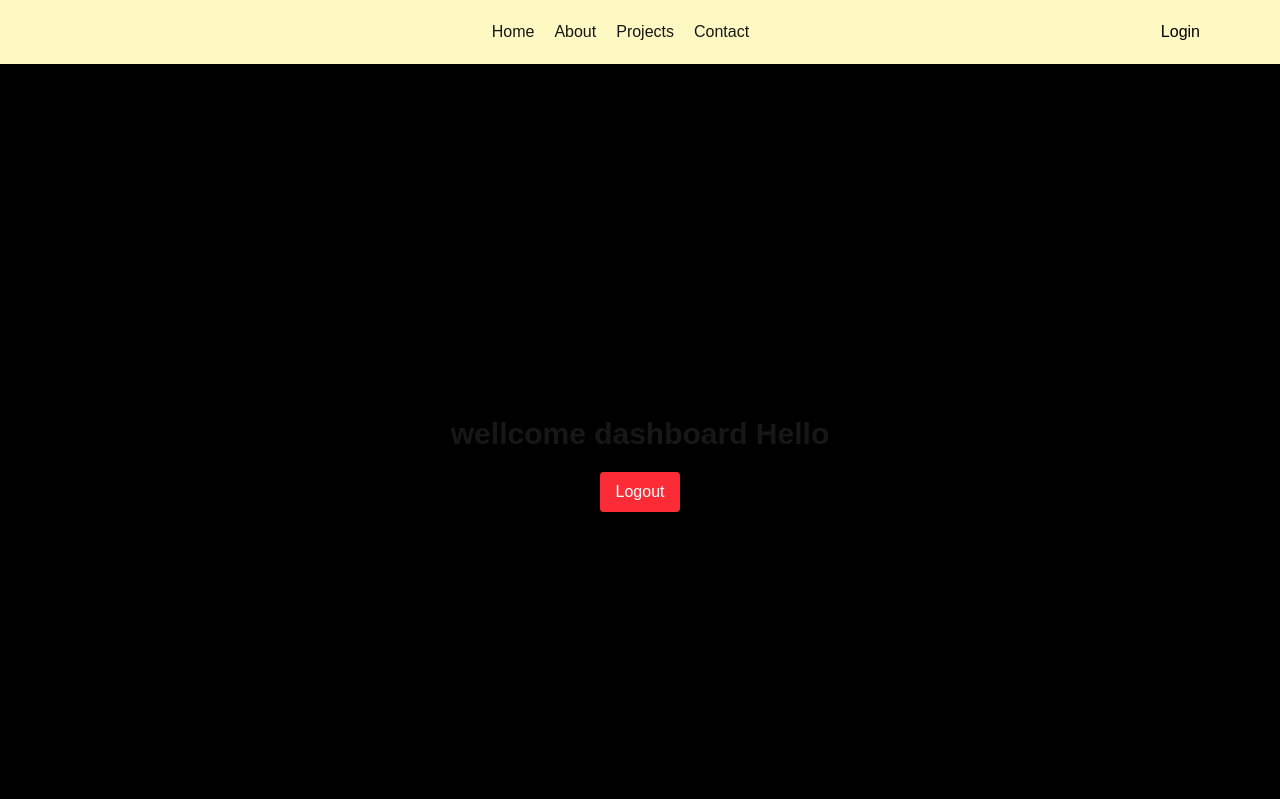
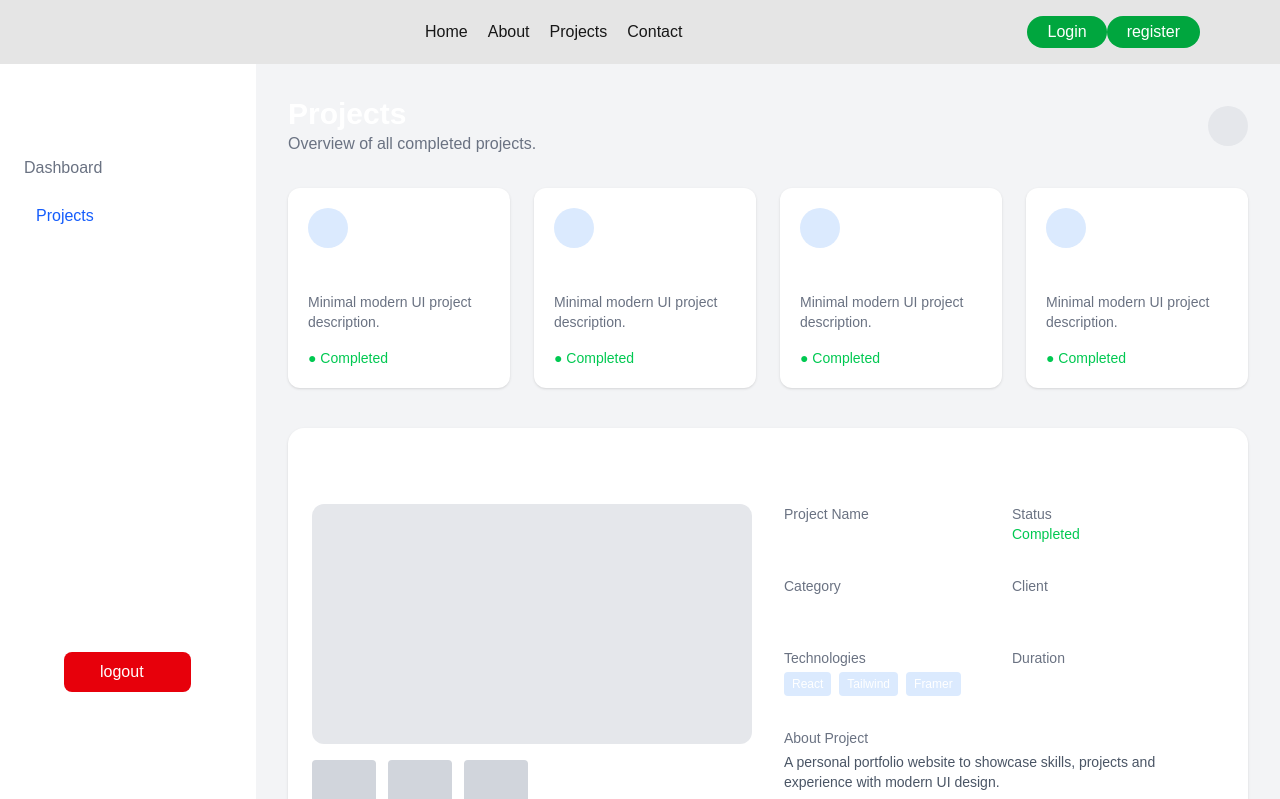
Before and after one commit to Sumit-dhakal1/personal-portfolio, a Next.js app: page /dashboard in a window 1280 px wide. Shown: the top 799 px of the page. Built offline with nearby package versions, Linux system fonts and the light colour scheme.

Commit message:
UI update/reg features add

```diff
--- a/app/about/page.js
+++ b/app/about/page.js
@@ -21,16 +21,16 @@ export default function About() {
   ];
 
   return (
-    <main className="bg-white text-gray-900 min-h-screen font-sans">
+    <main className="bg-white text-black-900 min-h-screen font-sans">
 
-      {/* ── Hero ── */}
+
       <section className="max-w-6xl mx-auto px-8 py-20 grid grid-cols-1 lg:grid-cols-2 gap-14 items-center">
 
         {/* Left */}
         <div>
           <h1 className="text-4xl lg:text-5xl font-extrabold leading-tight text-black-900 mb-5">
             I build modern web apps &{" "}
-            <span className="text-green-400">scalable software</span>
+            <span className="text-green-600">scalable software</span>
           </h1>
           <p className="text-black-500 text-base leading-relaxed max-w-md">
             Passionate about blending creative UI design with robust backend systems.
--- a/app/components/Main.js
+++ b/app/components/Main.js
@@ -13,11 +13,11 @@ return (
             <main className=" text-white relative h-200   gap-1 relative h-screen bg-[#0A0A0A] overflow-hidden flex items-center justify-center  ">
 
 
-    <div className="absolute w-[600px] h-[600px] bg-yellow-300 rounded-full blur-[120px] top-[-100px] left-[-100px] opacity-100"></div>
+    <div className="absolute w-[200px] h-[600px] bg-green-300 rounded-full blur-[200px] top-[-10px] left-[-100px] opacity-80"></div>
 
-      <div className="absolute w-[600px] h-[600px] bg-orange-500 rounded-full blur-[120px] top-[-100px] right-[-100px] opacity-90"></div>
+      <div className="absolute w-[600px] h-[600px] bg-blue-300 rounded-full blur-[200px] top-[-10px] right-[-10px] opacity-90"></div>
 
-      <div className="absolute w-[600px] h-[600px] bg-orange-90 rounded-full blur-[120px] bottom-[-190px] right-[0px] opacity-80"></div>
+      <div className="absolute w-[600px] h-[600px] bg-blue-500 rounded-full blur-[150px] bottom-[-19px] right-[0px] opacity-80"></div>
 
       <div className="relative z-10 text-white max-w-xl px-6">
 
@@ -31,16 +31,16 @@ return (
         </p>
 
         <div className="flex gap-4">
-          <button className="px-20 py-3 bg-green-600 hover:bg-indigo-700 rounded-full">
+          <button className="px-20 py-3 bg-green-500 hover:bg-indigo-500 rounded-full">
             <a href="/project">
-  view project
+          view project
             </a>
 
           </button>
 
           <button className="px-10 py-3 bg-blue-100 text-black rounded-full">
             <a href="/contact">
-contact
+          contact
             </a>
 
           </button>
--- a/app/components/Navbar.js
+++ b/app/components/Navbar.js
@@ -10,8 +10,8 @@ export default function Navbar() {
 
   return (
     <>
-      <div className="flex items-center justify-center px-20 bg-yellow-100 backdrop-blur bg-black/10  ">
-        <div className="h-10 py-5 w-full flex py-8 items-center justify-center py-4 space-x-5 ">
+      <div className="flex items-center justify-center px-20 bg-white-500 backdrop-blur bg-black/10  ">
+        <div className="h-3 py-5 w-full flex py-8 items-center justify-center py-4 space-x-5 ">
           {items.map((item, index) => (
             <a
               key={index}
@@ -22,10 +22,17 @@ export default function Navbar() {
             </a>
           ))}
         </div>
-        <div>
+        <div className="bg-green-600 px-5 py-1 bg-blue-100 text-black rounded-full  ">
             <a href="/login"
-            className="text-black hover:text-white"
+            className="text-white hover:text-white"
             > Login </a>
+        </div>
+
+
+          <div className="bg-green-600 px-5 py-1  bg-blue-100 text-black rounded-full ">
+            <a href="/register"
+            className="text-white hover:text-white"
+            > register </a>
         </div>
       </div>
 
--- a/app/dashboard/page.js
+++ b/app/dashboard/page.js
@@ -1,24 +1,168 @@
 "use client";
 
+import { Users } from "lucide-react";
 import { useRouter } from "next/navigation";
 
 export default function Dashboard() {
   const router = useRouter();
 
-  const handleLogout = () => {
-    router.push("/login");
+  const handleLogout = (e) => {
+    e.preventDefault()
+
+router.push("/login");
+
   };
+  return (
+    <div className="flex min-h-screen bg-gray-100 text-white">
 
-  return (
-    <div className="flex flex-col items-center justify-center h-screen bg-black ">
-      <h1 className="text-3xl font-bold mb-5"> wellcome dashboard Hello </h1>
+      {/* Sidebar */}
+      <aside className="w-64 bg-white border-r p-6 flex flex-col justify-between">
+        <div>
+          <h1 className="text-xl font-bold mb-10">Admin</h1>
 
-      <button
-        onClick={handleLogout}
-        className="bg-red-500 text-white px-4 py-2 rounded"
-      >
-        Logout
-      </button>
+          <nav className="flex flex-col gap-4">
+            <div className="text-gray-500 hover:text-blue-500 cursor-pointer">
+              Dashboard
+            </div>
+            <div className=" text-blue-600 px-3 py-2 rounded-lg cursor-pointer">
+              Projects
+            </div>
+          <form >
+            <div className="bg-red-600  px-9 py-2 mx-10 rounded-lg cursor-pointer mt-100">
+            <button onClick={handleLogout}>
+              logout
+            </button>
+            </div>
+          </form>
+
+          </nav>
+        </div>
+
+        <div className="flex items-center gap-3 mt-10">
+          <div className="w-10 h-10 bg-gray-300 rounded-full"></div>
+          <div>
+            <p className="text-sm font-medium">Admin</p>
+            <p className="text-xs text-gray-500">Administrator</p>
+          </div>
+        </div>
+      </aside>
+
+      {/* Main Content */}
+      <main className="flex-1 p-8">
+
+        {/* Header */}
+        <div className="flex justify-between items-center mb-8">
+          <div>
+            <h1 className="text-3xl font-bold">Projects</h1>
+            <p className="text-gray-500">
+              Overview of all completed projects.
+            </p>
+          </div>
+
+          <div className="flex items-center gap-4">
+            <div className="w-10 h-10 bg-gray-200 rounded-full"></div>
+          </div>
+        </div>
+
+        {/* Project Cards */}
+        <div className="grid grid-cols-1 md:grid-cols-4 gap-6 mb-10">
+
+          {/* Card */}
+          {["Portfolio Website", "E-Commerce Platform", "Task Manager", "Analytics Dashboard"].map((title, i) => (
+            <div
+              key={i}
+              className="bg-white p-5 rounded-xl shadow-sm hover:shadow-md transition"
+            >
+              <div className="w-10 h-10 rounded-full bg-blue-100 mb-4"></div>
+
+              <h2 className="font-semibold">{title}</h2>
+              <p className="text-sm text-gray-500 mt-1">
+                Minimal modern UI project description.
+              </p>
+
+              <p className="text-green-500 text-sm mt-4">
+                ● Completed
+              </p>
+            </div>
+          ))}
+        </div>
+
+        {/* Project Details Section */}
+        <div className="bg-white rounded-2xl p-6 shadow-sm">
+
+          <h2 className="text-xl font-semibold mb-6">
+            Project Details
+          </h2>
+
+          <div className="grid md:grid-cols-2 gap-8">
+
+            {/* Left Preview */}
+            <div>
+              <div className="bg-gray-200 rounded-xl h-60 mb-4"></div>
+
+              <div className="flex gap-3">
+                <div className="w-16 h-12 bg-gray-300 rounded"></div>
+                <div className="w-16 h-12 bg-gray-300 rounded"></div>
+                <div className="w-16 h-12 bg-gray-300 rounded"></div>
+              </div>
+            </div>
+
+            {/* Right Details */}
+            <div className="grid grid-cols-2 gap-4 text-sm">
+
+              <div>
+                <p className="text-gray-500">Project Name</p>
+                <p className="font-medium">Portfolio Website</p>
+              </div>
+
+              <div>
+                <p className="text-gray-500">Status</p>
+                <p className="text-green-500 font-medium">Completed</p>
+              </div>
+
+              <div>
+                <p className="text-gray-500">Category</p>
+                <p className="font-medium">Web Development</p>
+              </div>
+
+              <div>
+                <p className="text-gray-500">Client</p>
+                <p className="font-medium">Personal Project</p>
+              </div>
+
+              <div>
+                <p className="text-gray-500">Technologies</p>
+                <div className="flex gap-2 mt-1 flex-wrap">
+                  <span className="bg-blue-100 px-2 py-1 rounded text-xs">
+                    React
+                  </span>
+                  <span className="bg-blue-100 px-2 py-1 rounded text-xs">
+                    Tailwind
+                  </span>
+                  <span className="bg-blue-100 px-2 py-1 rounded text-xs">
+                    Framer
+                  </span>
+                </div>
+              </div>
+
+              <div>
+                <p className="text-gray-500">Duration</p>
+                <p className="font-medium">Apr 2024 - May 2024</p>
+              </div>
+
+              <div className="col-span-2">
+                <p className="text-gray-500">About Project</p>
+                <p className="text-gray-600 mt-1">
+                  A personal portfolio website to showcase skills,
+                  projects and experience with modern UI design.
+                </p>
+              </div>
+
+            </div>
+          </div>
+        </div>
+
+      </main>
     </div>
   );
 }
--- /dev/null
+++ b/app/login/register.js
@@ -0,0 +1,29 @@
+"use client";
+
+import { useState, useRef } from "react";
+import { useRouter } from "next/navigation";
+
+export default function reg() {
+    const [fullName, setFullName] =useState("");
+    const [email, setEmail] = useState("");
+    const [contact, setContact] = useState("");
+
+    const handleRegister = (e) => {
+        e.preventDefault()
+    }
+
+    return(
+        <div>
+            wellcome register page
+
+            <form onSubmit={handleRegister}>
+
+                <div>
+                    <h2>name</h2>
+                </div>
+
+
+            </form>
+        </div>
+    )
+}
--- a/app/page.tsx
+++ b/app/page.tsx
@@ -4,7 +4,7 @@ import Contact from "./contact/page"
 import Project from "./project/page"
 import Login from "./login/page"
 import dashboard from "./dashboard/page"
-
+import login from "./login/register"
 import { BrowserRouter as Router, Routes, Route } from "react-router-dom";
 
 
```
